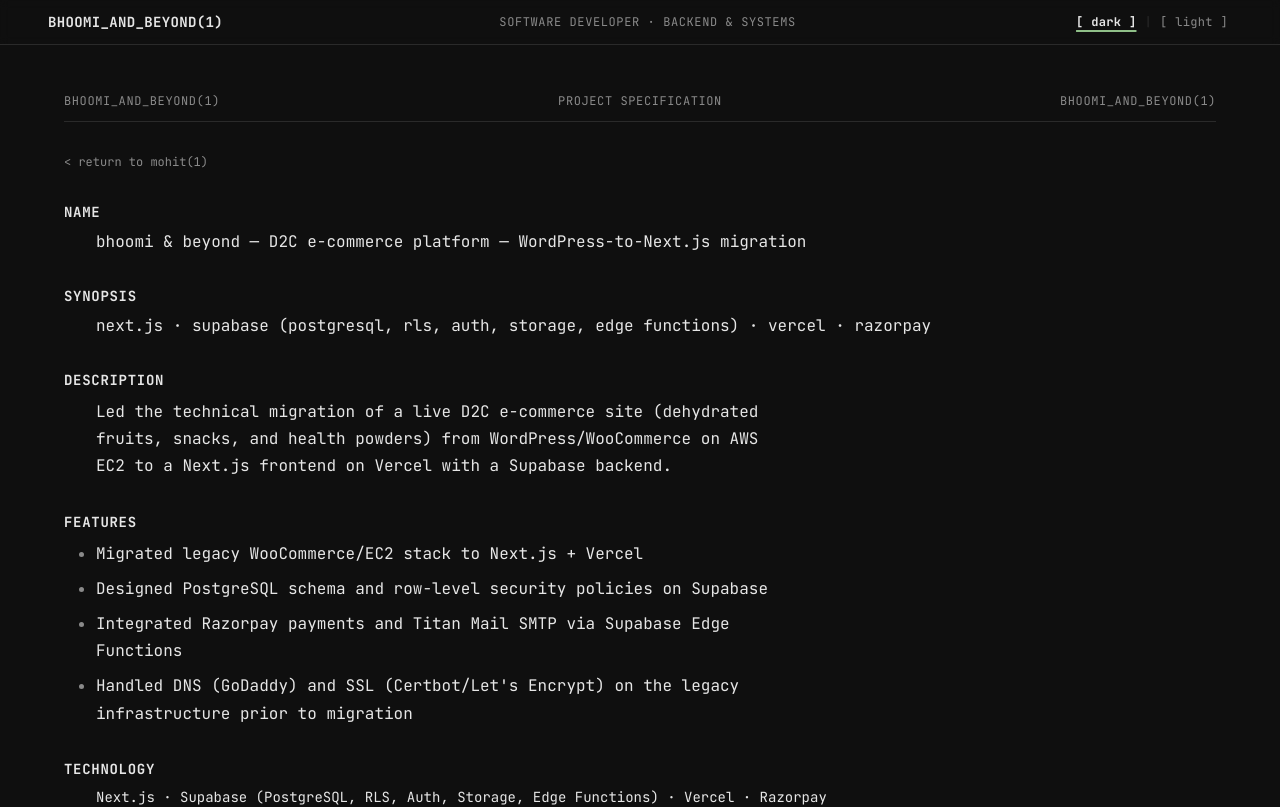
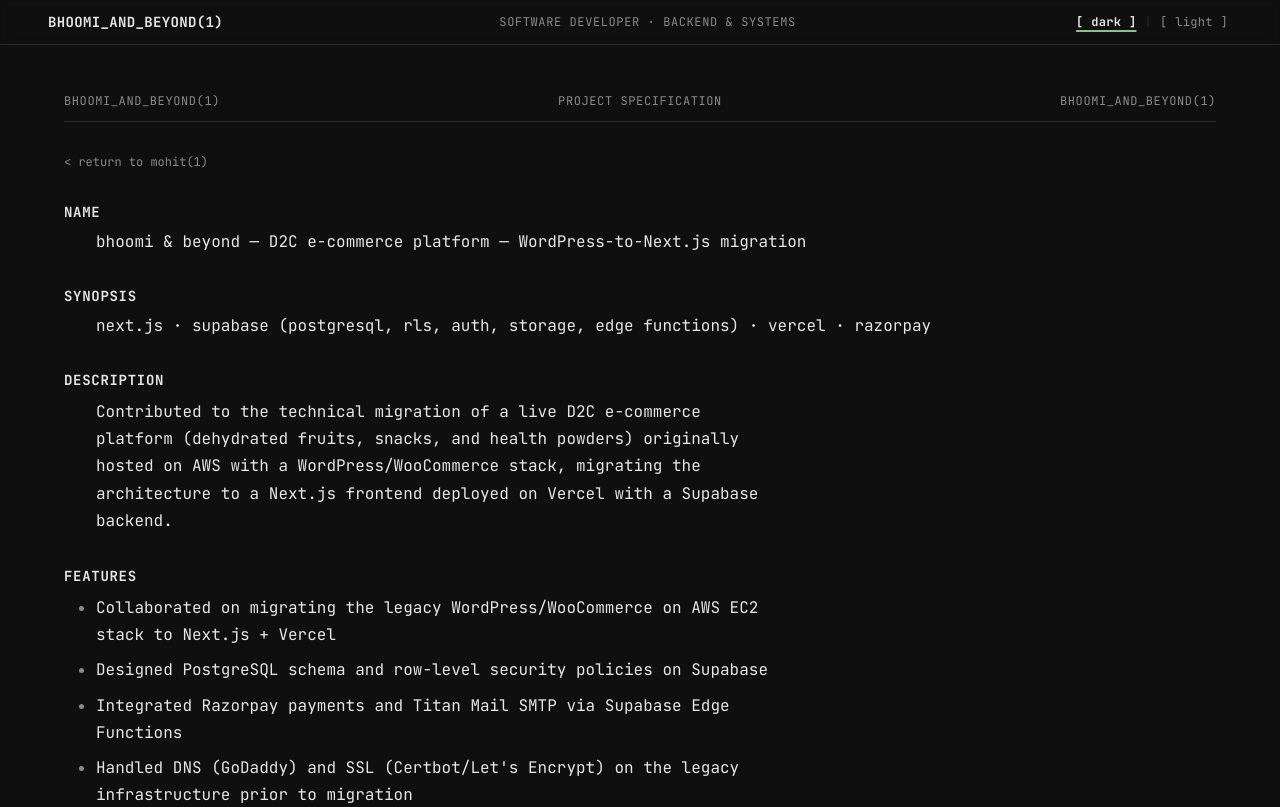
Before and after one commit to mohit-kumar07/portfolio, a Next.js app: page /projects/bhoomi-and-beyond in a window 1280 px wide. Shown: the top 807 px of the page. Built offline with nearby package versions, Linux system fonts and the light colour scheme.

Commit message:
Update Bhoomi & Beyond description and profile to reflect team contribution and AWS WordPress to Next.js/Vercel/Supabase migration

```diff
--- a/data/profile.ts
+++ b/data/profile.ts
@@ -12,7 +12,7 @@
   synopsis: ["Java", "Spring Boot", "PostgreSQL", "Docker", "Linux"],
   description: [
     "Software developer focused on backend development — Java, Spring Boot, and relational databases — with working knowledge of containerized deployment and Linux systems administration.",
-    "Comfortable across the stack: builds REST APIs and backend services, and has shipped a production Next.js/Supabase migration for a live e-commerce platform.",
+    "Comfortable across the stack: builds REST APIs and backend services, and has contributed to a production Next.js/Supabase migration for a live e-commerce platform.",
     "Builds and deploys natively on Linux, with practical experience managing systemd services, shell scripting, container networking, and diagnosing host performance metrics from the command line.",
   ],
   location: "Alwar, Rajasthan, India",
--- a/data/projects.ts
+++ b/data/projects.ts
@@ -33,10 +33,10 @@
     name: "Bhoomi & Beyond",
     tagline: "D2C e-commerce platform — WordPress-to-Next.js migration",
     description:
-      "Led the technical migration of a live D2C e-commerce site (dehydrated fruits, snacks, and health powders) from WordPress/WooCommerce on AWS EC2 to a Next.js frontend on Vercel with a Supabase backend.",
+      "Contributed to the technical migration of a live D2C e-commerce platform (dehydrated fruits, snacks, and health powders) originally hosted on AWS with a WordPress/WooCommerce stack, migrating the architecture to a Next.js frontend deployed on Vercel with a Supabase backend.",
     stack: ["Next.js", "Supabase (PostgreSQL, RLS, Auth, Storage, Edge Functions)", "Vercel", "Razorpay"],
     features: [
-      "Migrated legacy WooCommerce/EC2 stack to Next.js + Vercel",
+      "Collaborated on migrating the legacy WordPress/WooCommerce on AWS EC2 stack to Next.js + Vercel",
       "Designed PostgreSQL schema and row-level security policies on Supabase",
       "Integrated Razorpay payments and Titan Mail SMTP via Supabase Edge Functions",
       "Handled DNS (GoDaddy) and SSL (Certbot/Let's Encrypt) on the legacy infrastructure prior to migration",
```
